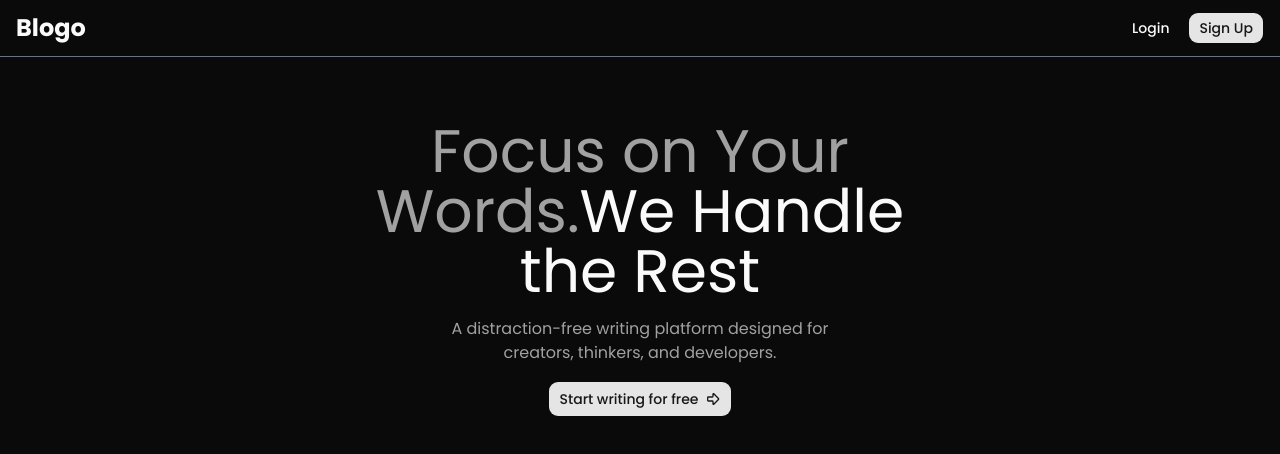
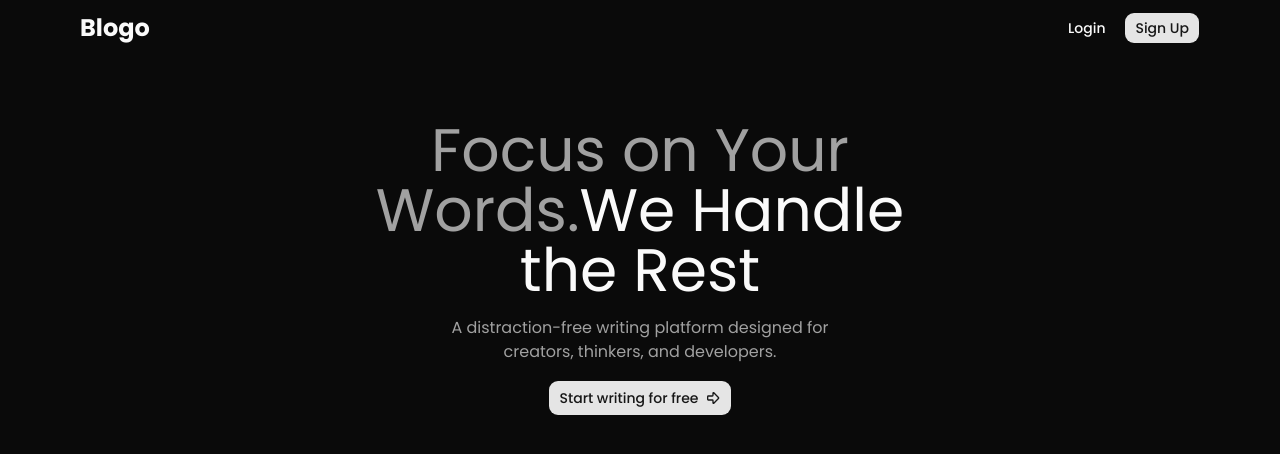
Before and after one commit to nivedhz/odin-blog, a React (Vite) app in the folder author/: page / in a window 1280 px wide. Shown: the top 454 px of the page. Built offline with nearby package versions, Linux system fonts and the light colour scheme.

Commit message:
style(Navbar): removed the border-bottom and increased the x padding

```diff
--- a/author/src/components/Navbar.jsx
+++ b/author/src/components/Navbar.jsx
@@ -27,7 +27,7 @@ const Navbar = () => {
   const { user, logout } = useAuth();
   return (
     <div className="">
-      <div className="flex justify-between items-center px-4 py-3 border-b border-gray-500">
+      <div className="flex justify-between items-center px-20 py-3">
         <Link to="/" className="text-2xl font-bold">
           Blogo
         </Link>
```
